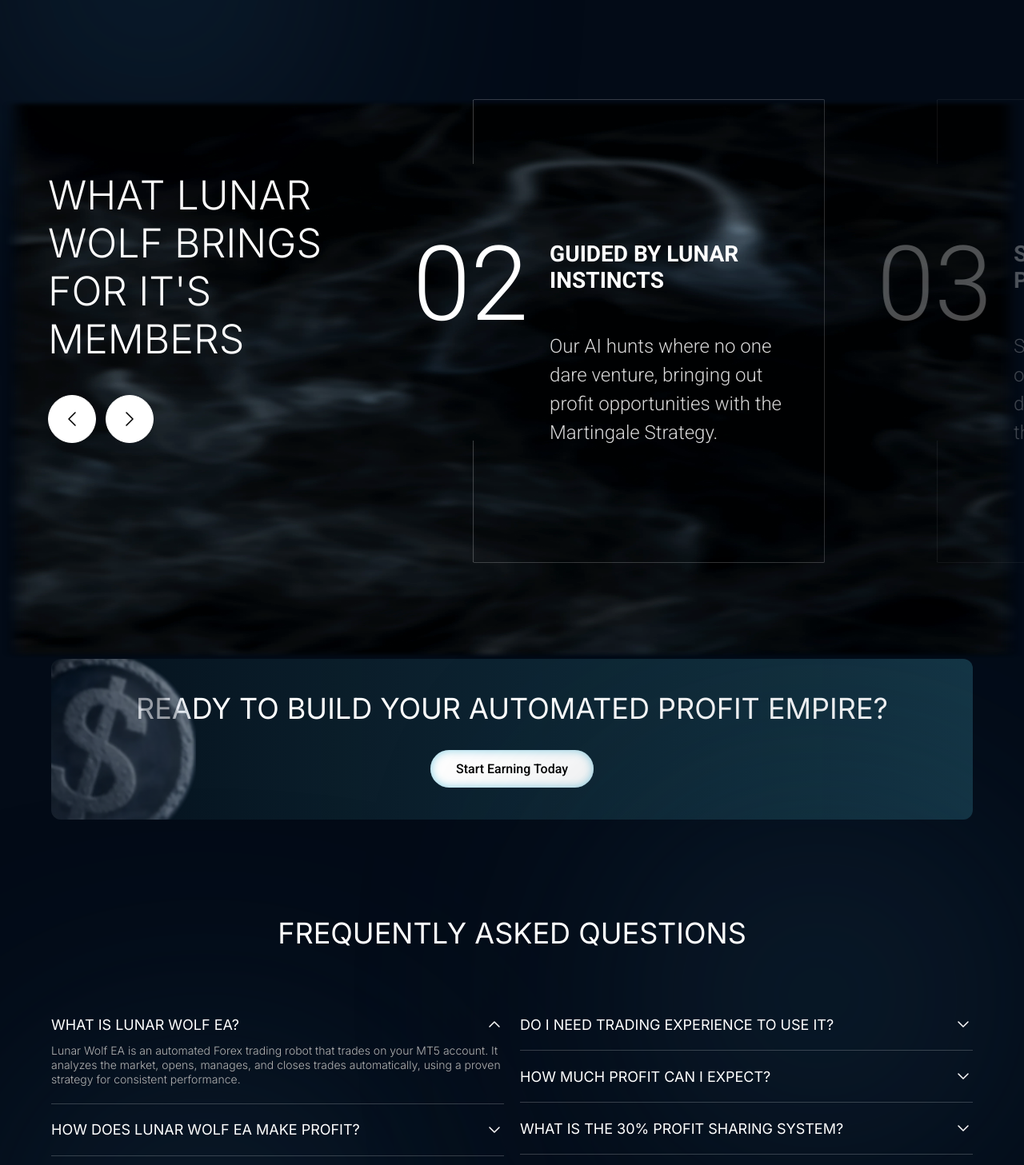
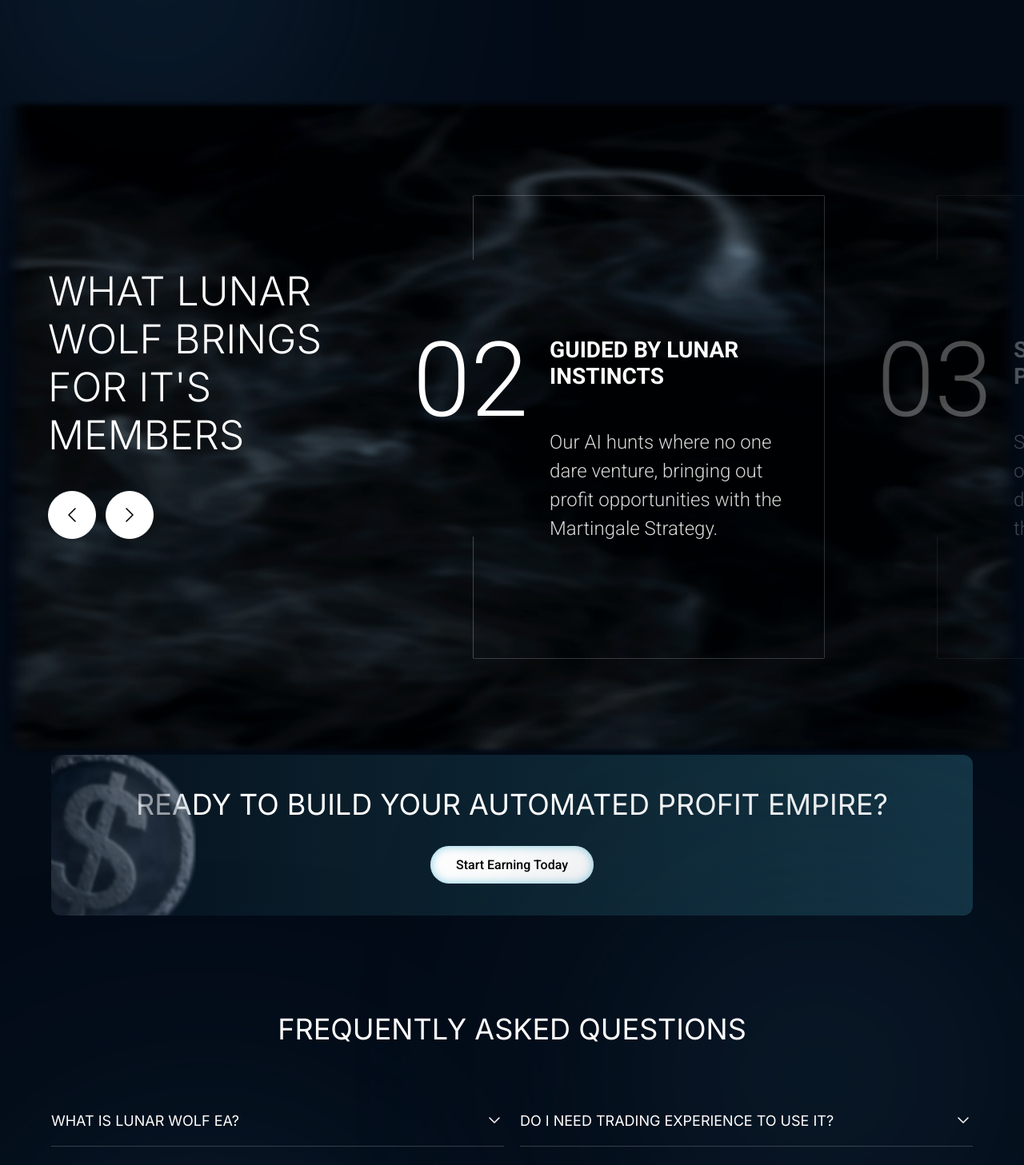
Before and after one commit to maheshBavishi/lunarwolf-latest-webapp, a Next.js app: page /about-us in a window 1280 px wide. Shown: the part 7700-9157 px from the top of the page at 80% size. Built offline with nearby package versions, Linux system fonts and the light colour scheme.

Commit message:
styles:some design issue fixed

```diff
--- a/src/rendering/aboutUs/sliderSection/sliderSection.module.scss
+++ b/src/rendering/aboutUs/sliderSection/sliderSection.module.scss
@@ -12,6 +12,7 @@
     padding-left: 60px;
     isolation: isolate;
     padding-bottom: 120px;
+    padding-top: 120px;
 
     @include respond-to("md") {
         padding-left: 40px;
--- a/src/rendering/home/faqSection/index.js
+++ b/src/rendering/home/faqSection/index.js
@@ -84,7 +84,7 @@ const FaqItem = ({ item, isOpen, onClick }) => {
 }
 
 export default function FaqSection() {
-    const [openIndex, setOpenIndex] = useState(0); // Open the first FAQ by default
+    const [openIndex, setOpenIndex] = useState(null); // All FAQs closed by default
 
     return (
         <div className={styles.faqSection}>
```
